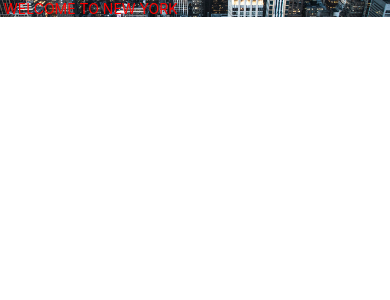
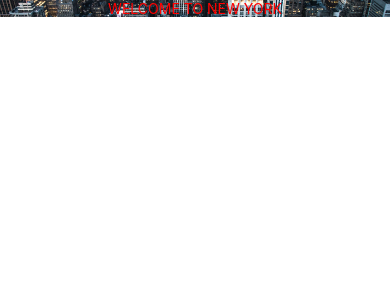
Before and after one commit to mariyawhitcomb/AwesomeProject, a React Native app: screen / in a window 390 px wide. Shown: the top 300 px of the page. Built offline with nearby package versions, Linux system fonts and the light colour scheme.

Commit message:
added container style

```diff
--- a/components/Message.js
+++ b/components/Message.js
@@ -5,7 +5,7 @@ import style from "../styleSheet";
 export default class Message extends Component {
   render() {
     return (
-      <View>
+      <View style={style.container}>
         <Text style={style.text}> WELCOME TO NEW YORK </Text>
       </View>
     );
--- a/styleSheet.js
+++ b/styleSheet.js
@@ -1,7 +1,11 @@
 var React = require("react-native");
 
 var myStyles = React.StyleSheet.create({
-  text: { color: "red" }
+  text: { color: "red" },
+  container: {
+    display: "flex",
+    alignItems: "center"
+  }
 });
 
 module.exports = myStyles;
```
